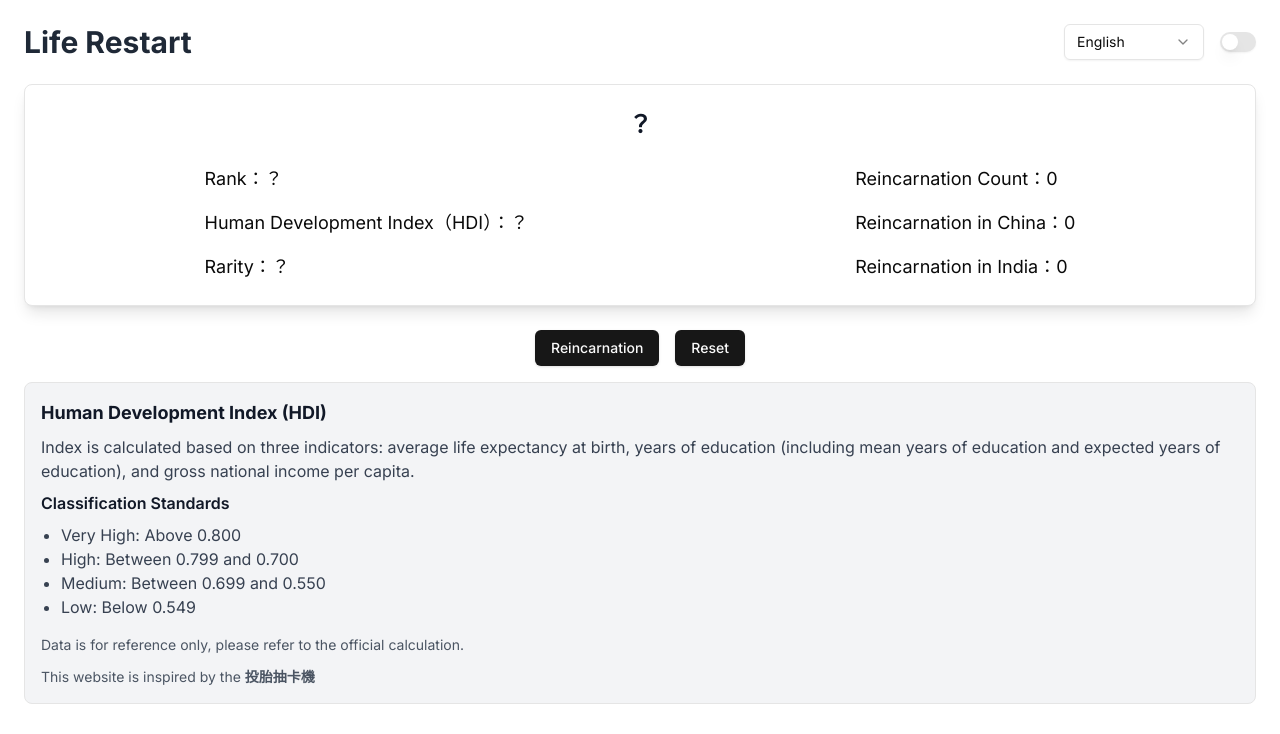
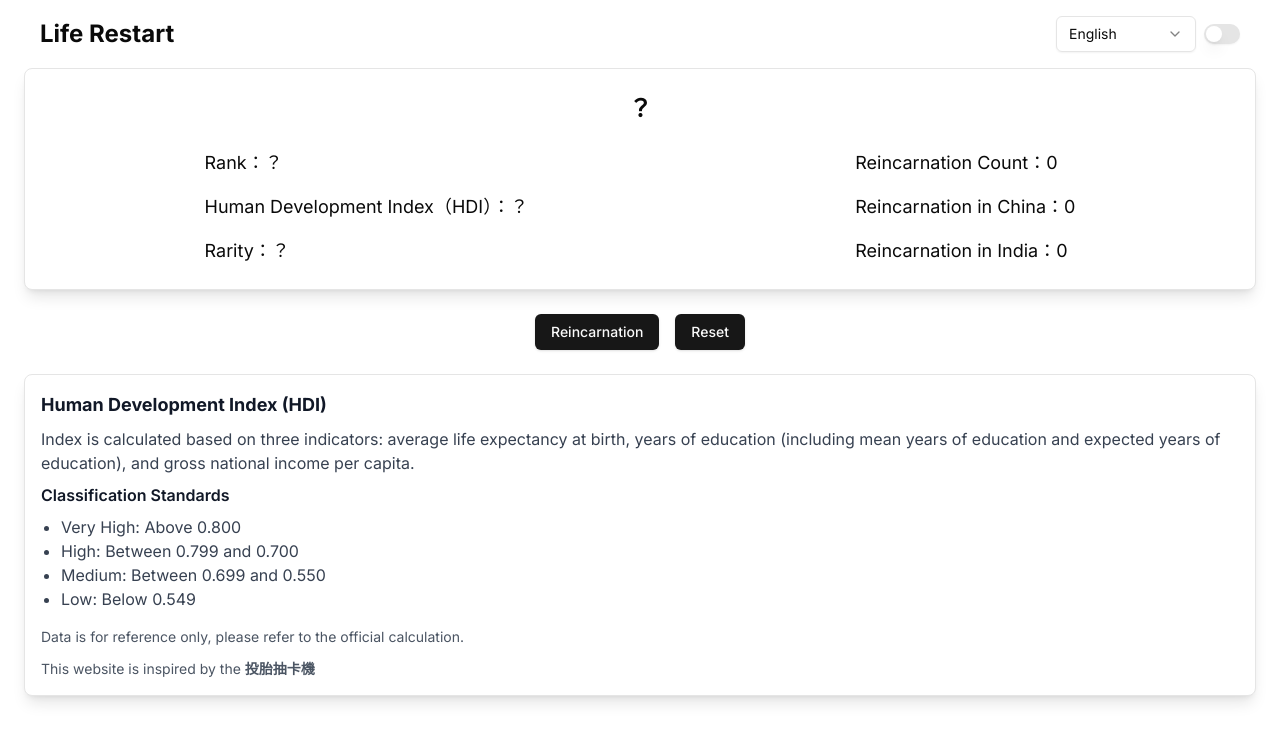
Before and after one commit to garylin0969/life-restart, a Next.js app: page /en in a window 1280 px wide. Shown: the top 734 px of the page. Built offline with nearby package versions, Linux system fonts and the light colour scheme.

Commit message:
refactor: improve page layout and add HDI explanation card

```diff
--- a/src/app/[locale]/layout.tsx
+++ b/src/app/[locale]/layout.tsx
@@ -46,7 +46,7 @@ export default async function LocaleLayout({
             <body className={cn(inter.className, 'antialiased')}>
                 <ThemeProvider attribute="class" defaultTheme="system" enableSystem disableTransitionOnChange>
                     <NextIntlClientProvider messages={messages} locale={locale}>
-                        {children}
+                        <div className="container mx-auto">{children}</div>
                     </NextIntlClientProvider>
                 </ThemeProvider>
             </body>
--- a/src/app/[locale]/page.tsx
+++ b/src/app/[locale]/page.tsx
@@ -55,18 +55,18 @@ export default function HomePage() {
     };
 
     return (
-        <div className="container mx-auto p-6 min-h-screen">
-            <div>
-                <div className="flex justify-between items-center mb-6">
-                    <h1 className="text-3xl font-bold text-gray-800 dark:text-gray-200">{t('title')}</h1>
-                    <div className="flex items-center gap-4">
-                        <LanguageSelect />
-                        <ThemeSwitch />
-                    </div>
+        <div className="flex flex-col min-h-svh px-6">
+            <header className="flex justify-between items-center p-4">
+                <h1 className="text-2xl mb:text-3xl font-bold">{t('title')}</h1>
+                <div className="flex items-center gap-2">
+                    <LanguageSelect />
+                    <ThemeSwitch />
                 </div>
-                <Card className="mb-6 shadow-lg rounded-lg">
+            </header>
+            <div className="flex-1 flex flex-col justify-center">
+                <Card className="shadow-lg rounded-lg">
                     <CardHeader>
-                        <CardTitle className="text-center text-2xl font-bold text-gray-900 dark:text-gray-100">
+                        <CardTitle className="text-center text-2xl font-bold">
                             {currentRegion?.name ? regionT(currentRegion.name) : '？'}
                         </CardTitle>
                     </CardHeader>
@@ -98,10 +98,37 @@ export default function HomePage() {
                         </div>
                     </CardContent>
                 </Card>
-                <div className="flex gap-4 justify-center">
+                <div className="flex gap-4 justify-center my-6">
                     <Button onClick={handleRandomClick}>{t('reincarnation')}</Button>
                     <Button onClick={handleResetClick}>{t('reset')}</Button>
                 </div>
+                <Card className="mb-6 shadow-lg rounded-lg">
+                    <CardContent className="flex-col flex gap-2 p-4">
+                        <h2 className="text-lg font-bold text-gray-900 dark:text-gray-100">
+                            {t('hdiExplanationTitle')}
+                        </h2>
+                        <p className="text-gray-700 dark:text-gray-300">{t('hdiExplanation')}</p>
+                        <h3 className="font-semibold text-gray-900 dark:text-gray-100">{t('hdiStandardsTitle')}</h3>
+                        <ul className="list-disc pl-5">
+                            <li className="text-gray-700 dark:text-gray-300">{t('hdiStandardVeryHigh')}</li>
+                            <li className="text-gray-700 dark:text-gray-300">{t('hdiStandardHigh')}</li>
+                            <li className="text-gray-700 dark:text-gray-300">{t('hdiStandardMedium')}</li>
+                            <li className="text-gray-700 dark:text-gray-300">{t('hdiStandardLow')}</li>
+                        </ul>
+                        <p className="mt-2 text-sm text-gray-600 dark:text-gray-400">{t('disclaimer')}</p>
+                        <p className="mt-1 text-sm text-gray-600 dark:text-gray-400">
+                            {t('inspiration')}
+                            <a
+                                className="font-semibold"
+                                href="https://dweam.xyz/luck"
+                                target="_blank"
+                                rel="noopener noreferrer"
+                            >
+                                投胎抽卡機
+                            </a>
+                        </p>
+                    </CardContent>
+                </Card>
                 <div className="mt-4 p-4 border rounded-lg bg-gray-100 dark:bg-gray-800 dark:border-gray-700 flex-col flex gap-2">
                     <h2 className="text-lg font-bold text-gray-900 dark:text-gray-100">{t('hdiExplanationTitle')}</h2>
                     <p className="text-gray-700 dark:text-gray-300">{t('hdiExplanation')}</p>
@@ -126,7 +153,7 @@ export default function HomePage() {
                     </p>
                 </div>
             </div>
-            <footer className="mt-8 p-4 text-center">
+            <footer className="p-4 text-center">
                 <p className="text-gray-600 dark:text-gray-400">2025 Developed by Gary Lin</p>
                 <div className="flex justify-center gap-4 mt-2">
                     <a href="https://github.com/garylin0969" target="_blank" rel="noopener noreferrer">
```
